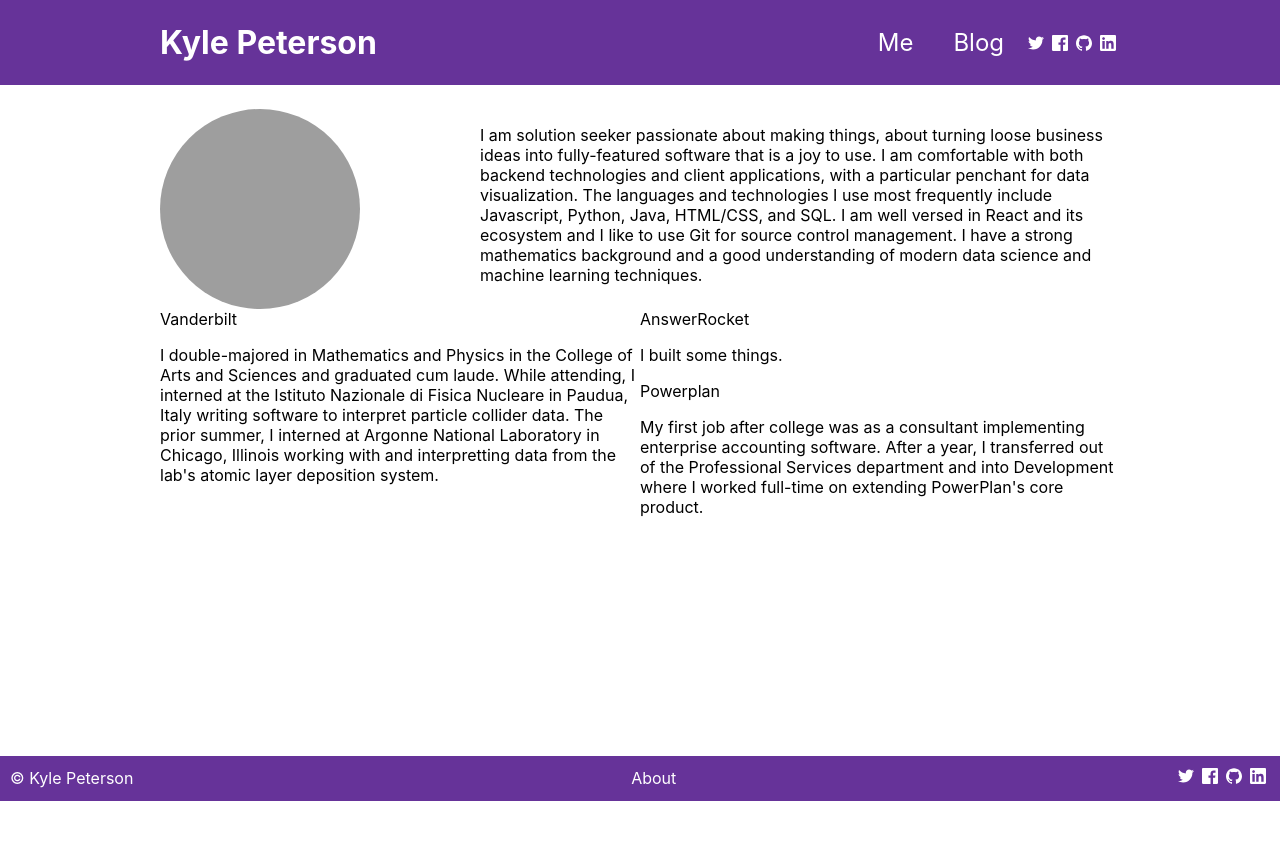
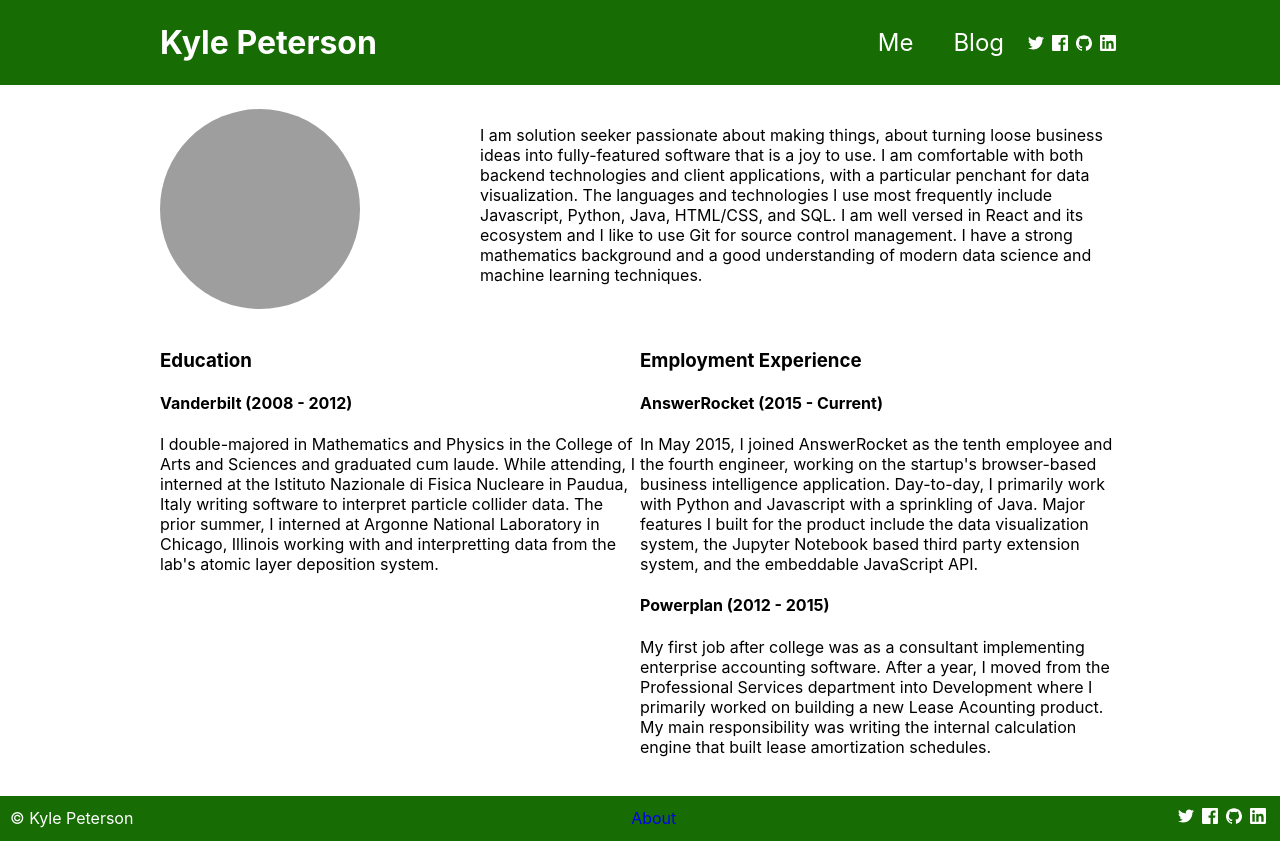
Before and after one commit to kepeterson/blog, a Gatsby site: page /about in a window 1280 px wide. Before the commit the page ends 801 px from the top, so only its background shows below. Built offline with nearby package versions, Linux system fonts and the light colour scheme; Gatsby itself is replaced by a stand-in of ours; grey boxes are pictures that could not be loaded.

Commit message:
flesh out the About page more. Try out a new color scheme.

```diff
--- a/src/components/layout.css
+++ b/src/components/layout.css
@@ -13,11 +13,10 @@ body {
 }
 
 footer, header {
-  background: rebeccapurple;
+  background: #176d04;
 }
 
 footer > a, header > a, footer > span {
-  color: white;
   text-decoration: none;
 }
 
@@ -30,6 +29,7 @@ footer {
   display: flex;
   justify-content: space-between;
   align-items: center;
+  color: white;
 }
 
 .socials svg {
@@ -46,7 +46,8 @@ footer {
 }
 
 .right-links > a:hover {
-  border-bottom: 5px solid blue;
+  border-bottom: 5px solid #5eb8ff;
+  transition: border-bottom 0.5s ease;
 }
 
 .right-links > .socials {
@@ -83,6 +84,21 @@ footer {
   grid-row: 2 / span 2;
 }
 
+a:visited {
+  color: inherit;
+}
+
+.post {
+  background-color: transparent;
+  border-radius: 10px;
+  padding: 4px;
+}
+
+.post:hover {
+  background-color: #5eb8ff;
+  transition: background-color 1s ease;
+}
+
 /* STICKY FOOTER */
 /* from https://css-tricks.com/snippets/css/sticky-footer/ */
 #___gatsby {
--- a/src/pages/about.js
+++ b/src/pages/about.js
@@ -30,8 +30,9 @@ const HeadShot = props => {
 const Education = () => {
   return (
     <div className="education" >
+      <h3>Education</h3>
       <div>
-        <span>Vanderbilt</span>
+        <h4>Vanderbilt (2008 - 2012)</h4>
         <p>
           I double-majored in Mathematics and Physics in the College of Arts and Sciences and graduated cum laude.
           While attending, I interned at the Istituto Nazionale di Fisica Nucleare in Paudua, Italy writing software to interpret
@@ -46,14 +47,19 @@ const Education = () => {
 const Work = () => {
   return (
     <div className="work">
+      <h3>Employment Experience</h3>
       <div>
-        <span>AnswerRocket</span>
-        <p>I built some things.</p>
+        <h4>AnswerRocket (2015 - Current)</h4>
+        <p>In May 2015, I joined AnswerRocket as the tenth employee and the fourth engineer, working on the startup's browser-based
+        business intelligence application. Day-to-day, I primarily work with Python and Javascript with a sprinkling of Java.
+        Major features I built for the product include the data visualization system, the Jupyter Notebook based third party extension
+        system, and the embeddable JavaScript API.</p>
       </div>
       <div>
-        <span>Powerplan</span>
-        <p>My first job after college was as a consultant implementing enterprise accounting software. After a year, I transferred
-        out of the Professional Services department and into Development where I worked full-time on extending PowerPlan's core product.</p>
+        <h4>Powerplan (2012 - 2015)</h4>
+        <p>My first job after college was as a consultant implementing enterprise accounting software. After a year, I moved
+        from the Professional Services department into Development where I primarily worked on building a new Lease Acounting product.
+        My main responsibility was writing the internal calculation engine that built lease amortization schedules.</p>
       </div>
     </div>
   )
--- a/src/pages/index.js
+++ b/src/pages/index.js
@@ -5,10 +5,10 @@ import Layout from '../components/layout'
 
 const IndexPage = ({ data }) => (
   <Layout>
-    <h1>Index</h1>
+    <h1>Blog</h1>
     <h4>{data.allMarkdownRemark.totalCount} Posts</h4>
     {data.allMarkdownRemark.edges.map(({ node }) => (
-      <div key={node.id}>
+      <div key={node.id} className='post'>
         <Link to={node.fields.slug} style={{textDecoration: 'none'}}>
           <h3>{node.frontmatter.title}{" -- "}{node.frontmatter.date}</h3>
           <p>{node.excerpt}</p>
```
